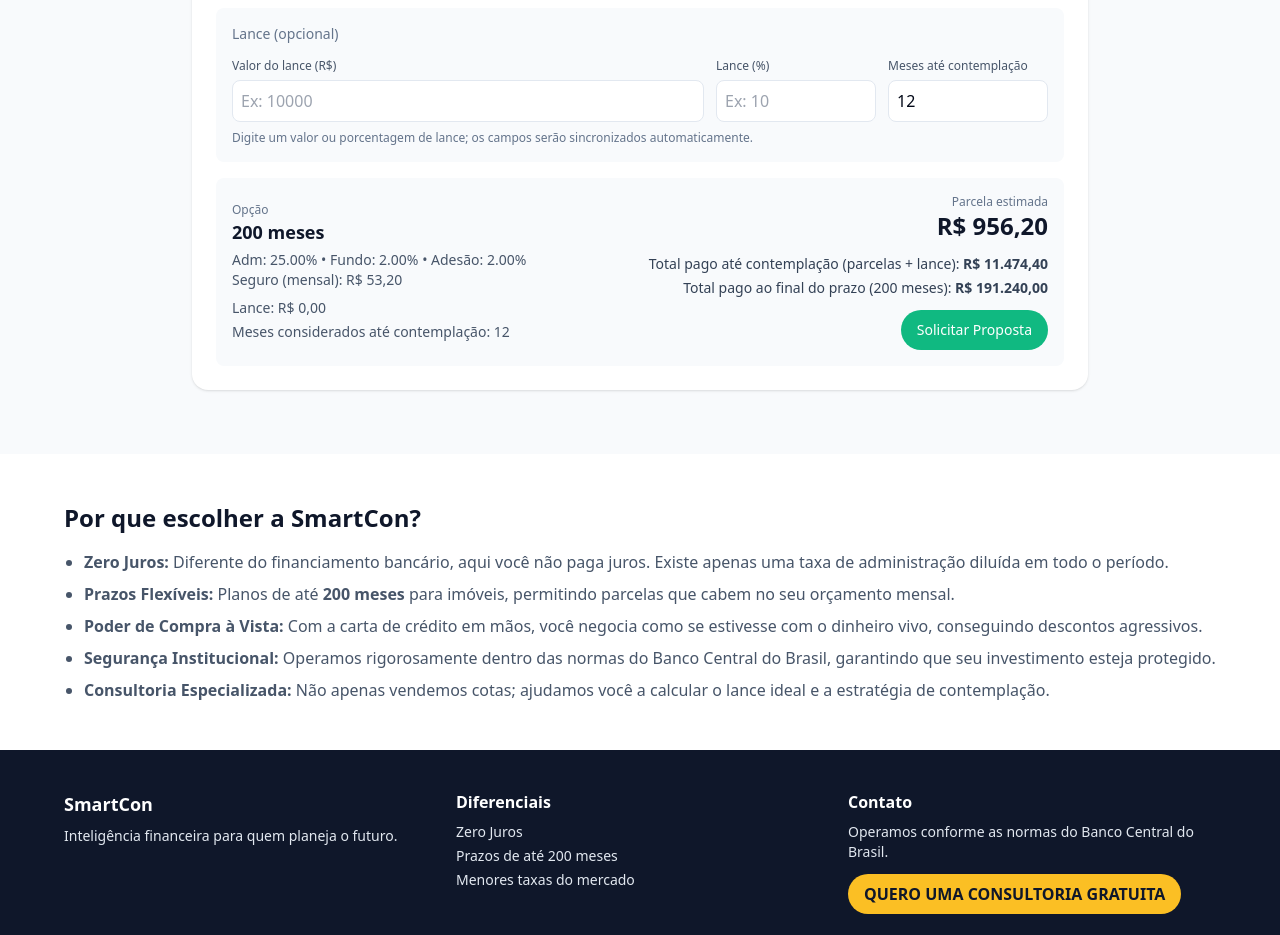
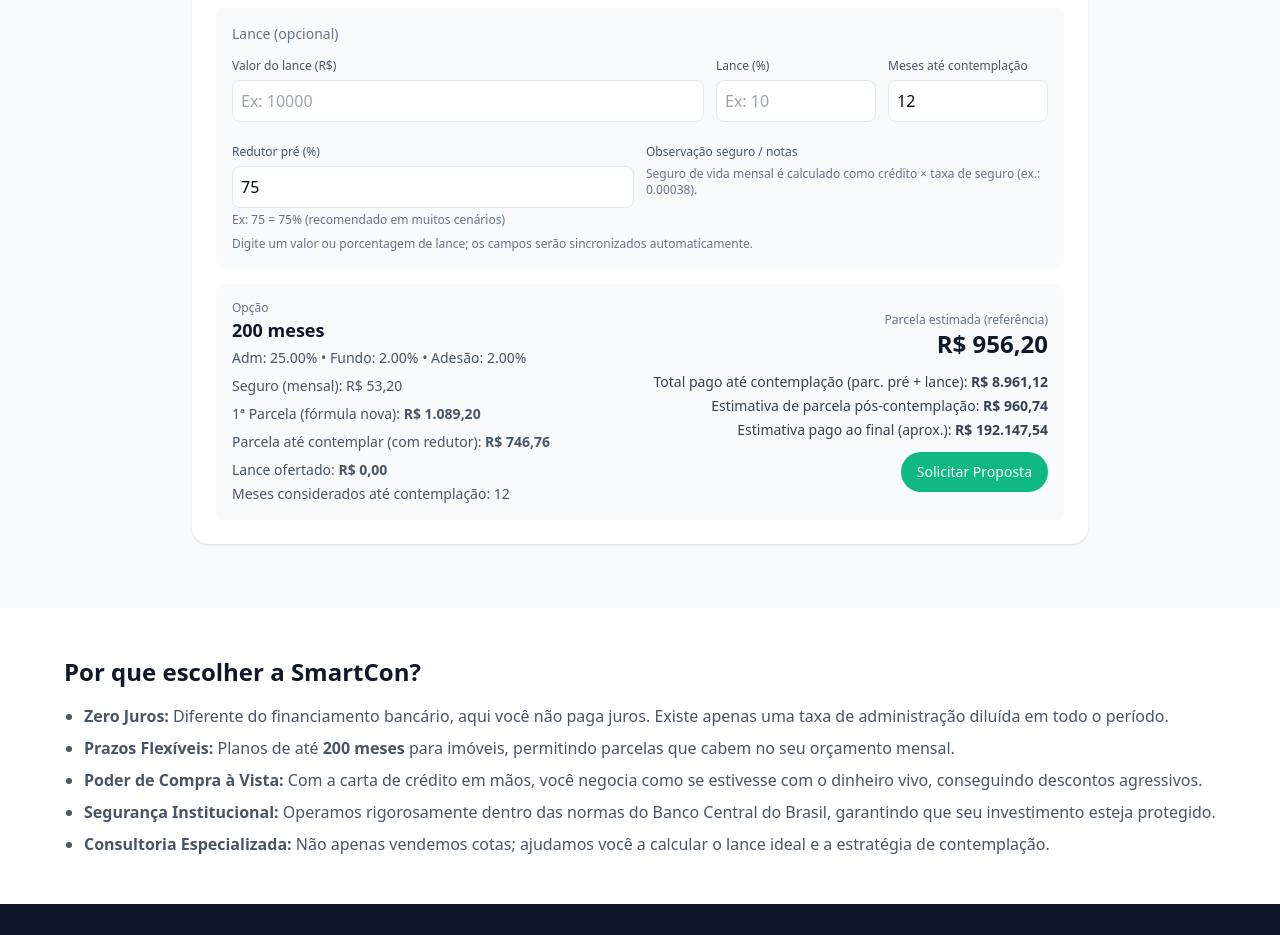
Before and after one commit to MauricioMilano/mat-website, a React (Vite) app: page / in a window 1280 px wide. Shown: the part 1660-2595 px from the top of the page. Built offline with nearby package versions, Linux system fonts and the light colour scheme.

Commit message:
[dyad] Atualizar lógica da calculadora com regra de lance e redutor - wrote 1 file(s)

```diff
--- a/src/components/Calculator.tsx
+++ b/src/components/Calculator.tsx
@@ -20,10 +20,13 @@ const Calculator: React.FC = () => {
   const [category, setCategory] = useState<Category>("Imóvel");
   const [value, setValue] = useState<number>(140000);
 
-  // New states for lance and contemplation months
+  // Lance fields (value in R$ or percent 0-100)
   const [lanceValue, setLanceValue] = useState<number | "">("");
   const [lancePercent, setLancePercent] = useState<number | "">("");
   const [mesesContemplacao, setMesesContemplacao] = useState<number>(12);
+
+  // Redutor pré (ex: 75 -> 75%)
+  const [redutorPrePercent, setRedutorPrePercent] = useState<number>(75);
 
   const ranges = useMemo(() => {
     return {
@@ -41,7 +44,7 @@ const Calculator: React.FC = () => {
     setLancePercent("");
   }, [category, ranges]);
 
-  // returns an array of possible rate options for the given category and value
+  // retorna as opções de taxa/prazo conforme categoria/valor
   const getRateOptions = (cat: Category, val: number): RateOption[] => {
     const seguro = 0.00038;
     const fundo = 0.02;
@@ -94,17 +97,14 @@ const Calculator: React.FC = () => {
 
   const rateOptions = useMemo(() => getRateOptions(category, value), [category, value]);
 
-  const calculateParcela = (credito: number, opt: RateOption) => {
-    const taxaTotal = opt.adm + opt.fundo + opt.adesao;
-    const parcelaBase = (credito * (1 + taxaTotal)) / opt.prazo;
-    const seguro = credito * opt.seguro;
-    return parcelaBase + seguro;
+  // Helper: parse lance atual (em R$)
+  const computeLanceValor = (val: number, lanceV: number | "", lanceP: number | ""): number => {
+    if (lanceV !== "") return Number(lanceV);
+    if (lanceP !== "") return (Number(lanceP) / 100) * val;
+    return 0;
   };
 
-  const whatsappHref = (cat: string, val: number) =>
-    `https://wa.me/5512982910109?text=${encodeURIComponent(`Olá SmartCon, gostaria de saber mais sobre o consórcio de ${cat} no valor de R$ ${val}`)}`;
-
-  // Helpers to keep lance amount and percent in sync
+  // Sincronização dos campos de lance (percent <-> valor)
   const onLancePercentChange = (pRaw: string) => {
     const p = pRaw === "" ? "" : Number(pRaw);
     setLancePercent(p);
@@ -126,6 +126,12 @@ const Calculator: React.FC = () => {
     const percent = (Number(v) / value) * 100;
     setLancePercent(Number(percent.toFixed(2)));
   };
+
+  const whatsappHref = (cat: string, val: number) =>
+    `https://wa.me/5512982910109?text=${encodeURIComponent(`Olá SmartCon, gostaria de saber mais sobre o consórcio de ${cat} no valor de R$ ${val}`)}`;
+
+  // constante mensal de adm (conforme seu exemplo)
+  const TAXA_MENSAL_ADM = 0.0074;
 
   return (
     <section id="calculadora" className="py-16 px-6 bg-slate-50">
@@ -177,7 +183,7 @@ const Calculator: React.FC = () => {
             </div>
           </div>
 
-          {/* New Lance inputs */}
+          {/* Lance and Redutor inputs */}
           <div className="bg-slate-50 rounded-lg p-4">
             <div className="text-sm text-slate-500 mb-2">Lance (opcional)</div>
             <div className="flex flex-col sm:flex-row gap-3 items-center">
@@ -217,6 +223,26 @@ const Calculator: React.FC = () => {
               </div>
             </div>
 
+            <div className="mt-4 grid grid-cols-1 sm:grid-cols-2 gap-3">
+              <div>
+                <label className="text-xs text-slate-600">Redutor pré (%)</label>
+                <input
+                  type="number"
+                  min={0}
+                  max={100}
+                  value={redutorPrePercent}
+                  onChange={(e) => setRedutorPrePercent(Math.max(0, Math.min(100, Number(e.target.value))))}
+                  className="w-full mt-1 p-2 border rounded-lg"
+                />
+                <div className="text-xs text-slate-500 mt-1">Ex: 75 = 75% (recomendado em muitos cenários)</div>
+              </div>
+
+              <div>
+                <label className="text-xs text-slate-600">Observação seguro / notas</label>
+                <div className="text-xs text-slate-500 mt-1">Seguro de vida mensal é calculado como crédito × taxa de seguro (ex.: 0.00038).</div>
+              </div>
+            </div>
+
             <div className="text-xs text-slate-500 mt-2">
               Digite um valor ou porcentagem de lance; os campos serão sincronizados automaticamente.
             </div>
@@ -231,30 +257,63 @@ const Calculator: React.FC = () => {
               </div>
             ) : (
               rateOptions.map((opt) => {
-                const parcela = calculateParcela(value, opt);
-                const lance = lanceValue === "" ? (lancePercent === "" ? 0 : (Number(lancePercent) / 100) * value) : Number(lanceValue);
+                // seguro de vida mensal (valor fixo mensal derivado da taxa)
+                const seguroVida = value * opt.seguro;
+
+                // calculos conforme a lógica fornecida
+                const taxaMensalAdm = TAXA_MENSAL_ADM; // constante de exemplo
+
+                const primeiraParcela = (value * taxaMensalAdm) + seguroVida;
+
+                const custoTotalBase = value + (value * (opt.adm + opt.fundo));
+                const redutorPre = redutorPrePercent / 100;
+                const parcelaPre = (redutorPre * (custoTotalBase / opt.prazo)) + (custoTotalBase * 0.00045);
+
+                const valorLance = computeLanceValor(value, lanceValue, lancePercent);
+
+                const valorTotalComTaxas = value + (value * (opt.adm + opt.fundo + opt.adesao));
+                const prazoRestante = Math.max(1, opt.prazo - 1);
+                const parcelaPos = ((valorTotalComTaxas - valorLance) / prazoRestante) + seguroVida;
+
+                // Para compatibilidade visual, também calculamos a parcela estimada simples
+                const parcelaEstimadaSimples = (() => {
+                  const taxaTotal = opt.adm + opt.fundo + opt.adesao;
+                  const parcelaBase = (value * (1 + taxaTotal)) / opt.prazo;
+                  const seguro = value * opt.seguro;
+                  return parcelaBase + seguro;
+                })();
+
                 const meses = Math.min(mesesContemplacao, opt.prazo);
-                const totalPaidToContempl = parcela * meses + lance;
-                const totalPaidFull = parcela * opt.prazo;
-
+                const totalPaidToContempl = parcelaPre * meses + valorLance;
+                const totalPaidFull = parcelaPos * opt.prazo; // aproximação pós-cont.
                 return (
                   <div key={opt.id} className="bg-slate-50 rounded-lg p-4 flex flex-col md:flex-row md:items-center md:justify-between">
                     <div>
                       <div className="text-xs text-slate-500">Opção</div>
                       <div className="text-lg font-semibold text-[#0f172a]">{opt.label ?? `${opt.prazo} meses`}</div>
-                      <div className="text-sm text-slate-600 mt-1">Adm: {(opt.adm * 100).toFixed(2)}% • Fundo: {(opt.fundo * 100).toFixed(2)}% {opt.adesao ? `• Adesão: ${(opt.adesao * 100).toFixed(2)}%` : ""}</div>
-                      <div className="text-sm text-slate-600">Seguro (mensal): {formatBRL(value * opt.seguro)}</div>
-                      <div className="text-sm text-slate-600 mt-2">Lance: {formatBRL(lance)} {lance > 0 ? `(${(lance / value * 100).toFixed(2)}%)` : ""}</div>
+                      <div className="text-sm text-slate-600 mt-1">
+                        Adm: {(opt.adm * 100).toFixed(2)}% • Fundo: {(opt.fundo * 100).toFixed(2)}% {opt.adesao ? `• Adesão: ${(opt.adesao * 100).toFixed(2)}%` : ""}
+                      </div>
+
+                      <div className="text-sm text-slate-600 mt-2">Seguro (mensal): {formatBRL(seguroVida)}</div>
+
+                      <div className="text-sm text-slate-600 mt-2">1ª Parcela (fórmula nova): <strong>{formatBRL(primeiraParcela)}</strong></div>
+
+                      <div className="text-sm text-slate-600 mt-2">Parcela até contemplar (com redutor): <strong>{formatBRL(parcelaPre)}</strong></div>
+
+                      <div className="text-sm text-slate-600 mt-2">Lance ofertado: <strong>{formatBRL(valorLance)}</strong> {valorLance > 0 ? `(${((valorLance / value) * 100).toFixed(2)}%)` : ""}</div>
+
                       <div className="text-sm text-slate-600 mt-1">Meses considerados até contemplação: {meses}</div>
                     </div>
 
                     <div className="mt-4 md:mt-0 text-right">
-                      <div className="text-xs text-slate-500">Parcela estimada</div>
-                      <div className="text-2xl font-bold text-[#0f172a]">{formatBRL(parcela)}</div>
+                      <div className="text-xs text-slate-500">Parcela estimada (referência)</div>
+                      <div className="text-2xl font-bold text-[#0f172a]">{formatBRL(parcelaEstimadaSimples)}</div>
 
                       <div className="mt-3 text-sm text-slate-700">
-                        <div>Total pago até contemplação (parcelas + lance): <strong>{formatBRL(totalPaidToContempl)}</strong></div>
-                        <div className="mt-1">Total pago ao final do prazo ({opt.prazo} meses): <strong>{formatBRL(totalPaidFull)}</strong></div>
+                        <div>Total pago até contemplação (parc. pré + lance): <strong>{formatBRL(totalPaidToContempl)}</strong></div>
+                        <div className="mt-1">Estimativa de parcela pós-contemplação: <strong>{formatBRL(parcelaPos)}</strong></div>
+                        <div className="mt-1">Estimativa pago ao final (aprox.): <strong>{formatBRL(totalPaidFull)}</strong></div>
                       </div>
 
                       <div className="mt-3 flex justify-end">
```
